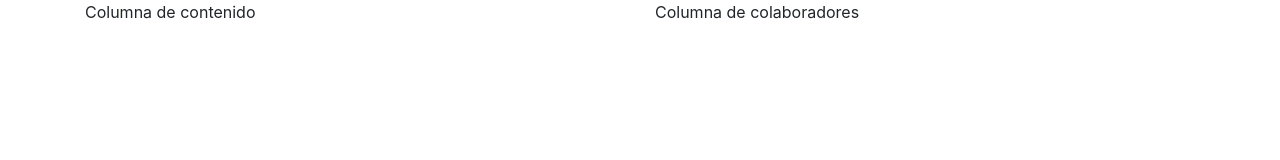
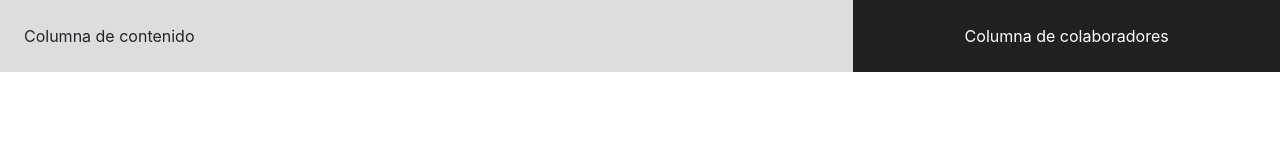
Before and after one commit to RiaRabanales/Balearic-Final, a plain HTML site: page src/index.html in a window 1280 px wide. Drawn offline with nearby package versions, Linux system fonts and the light colour scheme.

Commit message:
Inicio bootstrap

```diff
--- a/src/index.html
+++ b/src/index.html
@@ -31,10 +31,14 @@
   <body>
 
     <!-- Cuerpo de la página principal -->
-    <div class="container">
+    <div class="container-fluid">
       <div class="row">
-        <div class="col">Columna de contenido</div>
-        <div class="col">Columna de colaboradores</div>
+        <div class="col-12 col-md-8 p-4">
+          Columna de contenido
+        </div>
+        <div class="col-12 col-md-4 p-4">
+          Columna de colaboradores
+        </div>
       </div>
     </div>
 
--- a/src/scss/styles.scss
+++ b/src/scss/styles.scss
@@ -13,10 +13,32 @@
 /**** Funciones: mixins y extends ****/
 
 /**** Resto del código: ****/
+* {
+    box-sizing: border-box;
+}
+
 html {
   scroll-behavior: smooth;
 }
 
 body {
   margin: 0;
+
+  & > div {
+
+    & > div {
+
+        /* Container de contenido izquierdo */
+        & > div:first-of-type {
+            background-color: $color_surface;
+        }
+
+        /* Container de aside derecho */
+        & > div:last-of-type {
+            text-align: center;
+            color: $color_surfacelight;
+            background-color: $color_secondary;
+        }
+    }
+  }
 }
```
Also changed, not shown: src/css/styles.css, 1 other file.
